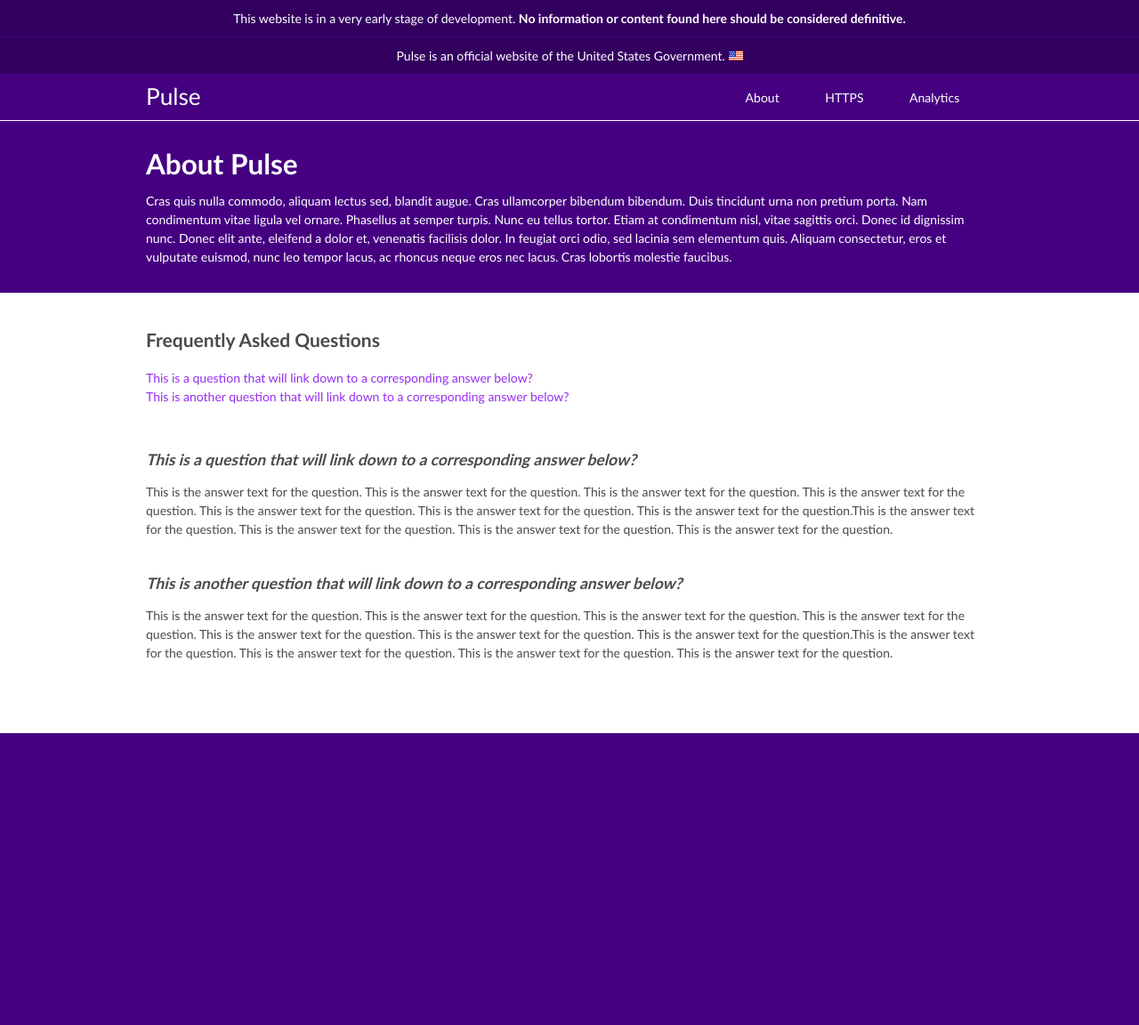
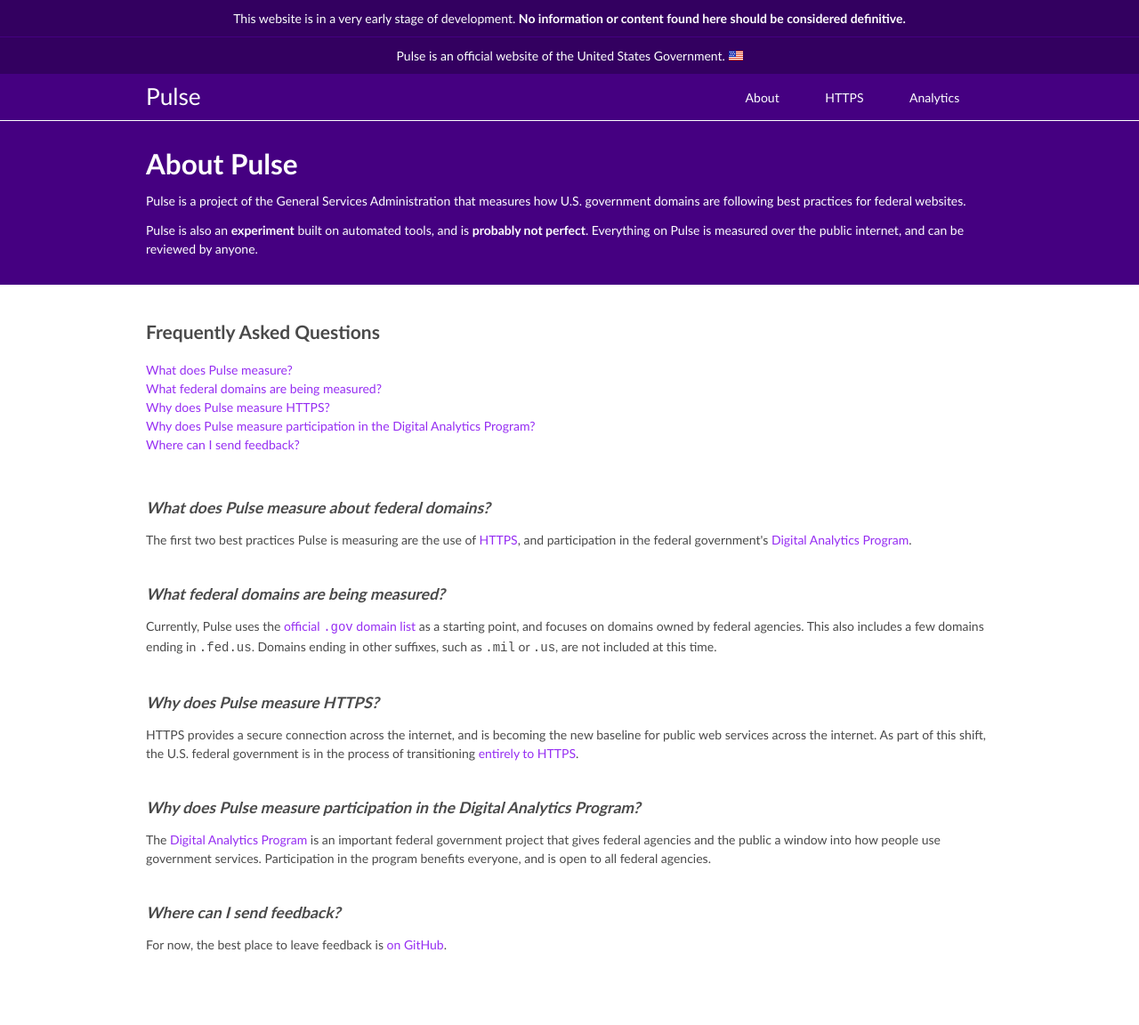
Before and after one commit to 18F/pulse, a Jekyll site: the page built from pages/about.html, in a window 1280 px wide. Shown: the whole page at 89% size. Built offline with Jekyll 4.4.1, drawn with Linux system fonts in a browser that asks for light colours; Markdown is read by kramdown in place of the engine named in the settings; before the commit the page ends 900 px from its top, so only the background shows below that.

Commit message:
update about, fix up links to q's

```diff
--- a/pages/about.html
+++ b/pages/about.html
@@ -7,9 +7,11 @@
 <header>
 
   <h1>About Pulse</h1>
-  <!-- TODO: Write general "About Us" copy. -->
   <p>
-    Cras quis nulla commodo, aliquam lectus sed, blandit augue. Cras ullamcorper bibendum bibendum. Duis tincidunt urna non pretium porta. Nam condimentum vitae ligula vel ornare. Phasellus at semper turpis. Nunc eu tellus tortor. Etiam at condimentum nisl, vitae sagittis orci. Donec id dignissim nunc. Donec elit ante, eleifend a dolor et, venenatis facilisis dolor. In feugiat orci odio, sed lacinia sem elementum quis. Aliquam consectetur, eros et vulputate euismod, nunc leo tempor lacus, ac rhoncus neque eros nec lacus. Cras lobortis molestie faucibus.
+  	Pulse is a project of the General Services Administration that measures how U.S. government domains are following best practices for federal websites.
+  </p>
+  <p>
+  	Pulse is also an <strong>experiment</strong> built on automated tools, and is <strong>probably not perfect</strong>. Everything on Pulse is measured over the public internet, and can be reviewed by anyone.
   </p>
 
 </header>
@@ -21,23 +23,70 @@
 			<h2>Frequently Asked Questions</h2>
 			<ul class="faq-questions">
 				<li>
-					<a href="#answer1">This is a question that will link down to a corresponding answer below?</a>
+					<a href="#what-does-pulse-measure">What does Pulse measure?</a>
 				</li>
 				<li>
-					<a href="#answer2">This is another question that will link down to a corresponding answer below?</a>
+					<a href="#what-domains-are-being-measured">What federal domains are being measured?</a>
 				</li>
+				<li>
+					<a href="#why-https">Why does Pulse measure HTTPS?</a>
+				</li>
+				<li>
+					<a href="#why-dap">Why does Pulse measure participation in the Digital Analytics Program?</a>
+				</li>
+				<li>
+					<a href="#send-feedback">Where can I send feedback?</a>
+				</li>
+
 			</ul>
 		</header>
 
 		<ul class="faq-answers">
-			<li id="answer1">
-				<h3>This is a question that will link down to a corresponding answer below?</h3>
-				<p>This is the answer text for the question. This is the answer text for the question. This is the answer text for the question. This is the answer text for the question. This is the answer text for the question. This is the answer text for the question. This is the answer text for the question.This is the answer text for the question. This is the answer text for the question. This is the answer text for the question. This is the answer text for the question.</p>
+			<li id="what-does-pulse-measure">
+				<h3>
+					What does Pulse measure about federal domains?
+				</h3>
+				<p>
+					The first two best practices Pulse is measuring are the use of <a href="/https/">HTTPS</a>, and participation in the federal government's <a href="/analytics/">Digital Analytics Program</a>.
+				</p>
 			</li>
-			<li id="answer2">
-				<h3>This is another question that will link down to a corresponding answer below?</h3>
-				<p>This is the answer text for the question. This is the answer text for the question. This is the answer text for the question. This is the answer text for the question. This is the answer text for the question. This is the answer text for the question. This is the answer text for the question.This is the answer text for the question. This is the answer text for the question. This is the answer text for the question. This is the answer text for the question.</p>
+
+			<li id="what-domains-are-being-measured">
+				<h3>
+					What federal domains are being measured?
+				</h3>
+				<p>
+					Currently, Pulse uses the <a href="https://github.com/GSA/data/tree/gh-pages/dotgov-domains">official <code>.gov</code> domain list</a> as a starting point, and focuses on domains owned by federal agencies. This also includes a few domains ending in <code>.fed.us</code>. Domains ending in other suffixes, such as <code>.mil</code> or <code>.us</code>, are not included at this time.
+				</p>
 			</li>
+
+			<li id="why-https">
+				<h3>
+					Why does Pulse measure HTTPS?
+				</h3>
+				<p>
+					HTTPS provides a secure connection across the internet, and is becoming the new baseline for public web services across the internet. As part of this shift, the U.S. federal government is in the process of transitioning <a href="https://https.cio.gov">entirely to HTTPS</a>.
+				</p>
+			</li>
+
+			<li id="why-dap">
+				<h3>
+					Why does Pulse measure participation in the Digital Analytics Program?
+				</h3>
+				<p>
+					The <a href="https://www.digitalgov.gov/services/dap/">Digital Analytics Program</a> is an important federal government project that gives federal agencies and the public a window into how people use government services. Participation in the program benefits everyone, and is open to all federal agencies.
+				</p>
+			</li>
+
+			<li id="send-feedback">
+				<h3>
+					Where can I send feedback?
+				</h3>
+				<p>
+					For now, the best place to leave feedback is <a href="https://github.com/18F/dotgov-dashboard/issues">on GitHub</a>.
+				</p>
+			</li>
+
 		</ul>
 
 	</div>
```
